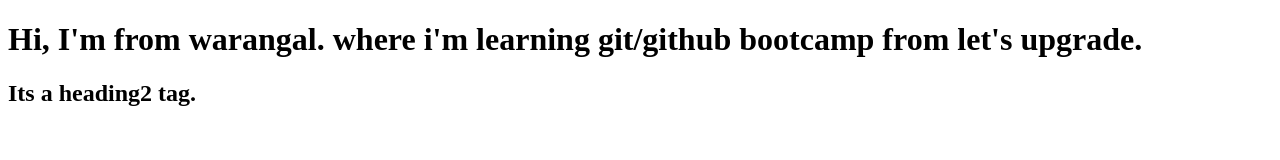
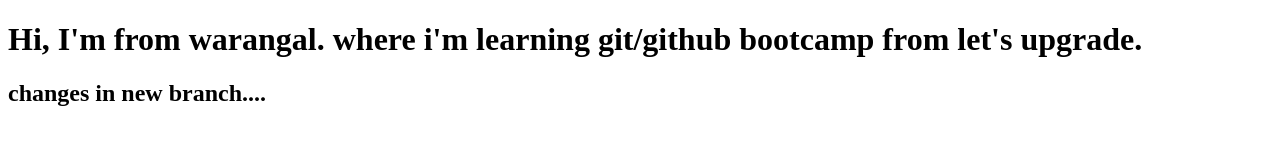
Before and after one commit to poojabejjanki2003/bootcamp_testing, a plain HTML site: page index.html in a window 1280 px wide. Drawn offline with Linux system fonts and the light colour scheme.

Commit message:
changes in new-branch

```diff
--- a/index.html
+++ b/index.html
@@ -10,7 +10,7 @@
         Hi, I'm from warangal. where i'm learning git/github bootcamp from let's upgrade.
     </h1>
     <h2>
-        Its a heading2 tag.
+        changes in new branch....
     </h2>
 </body>
 </html>
```
